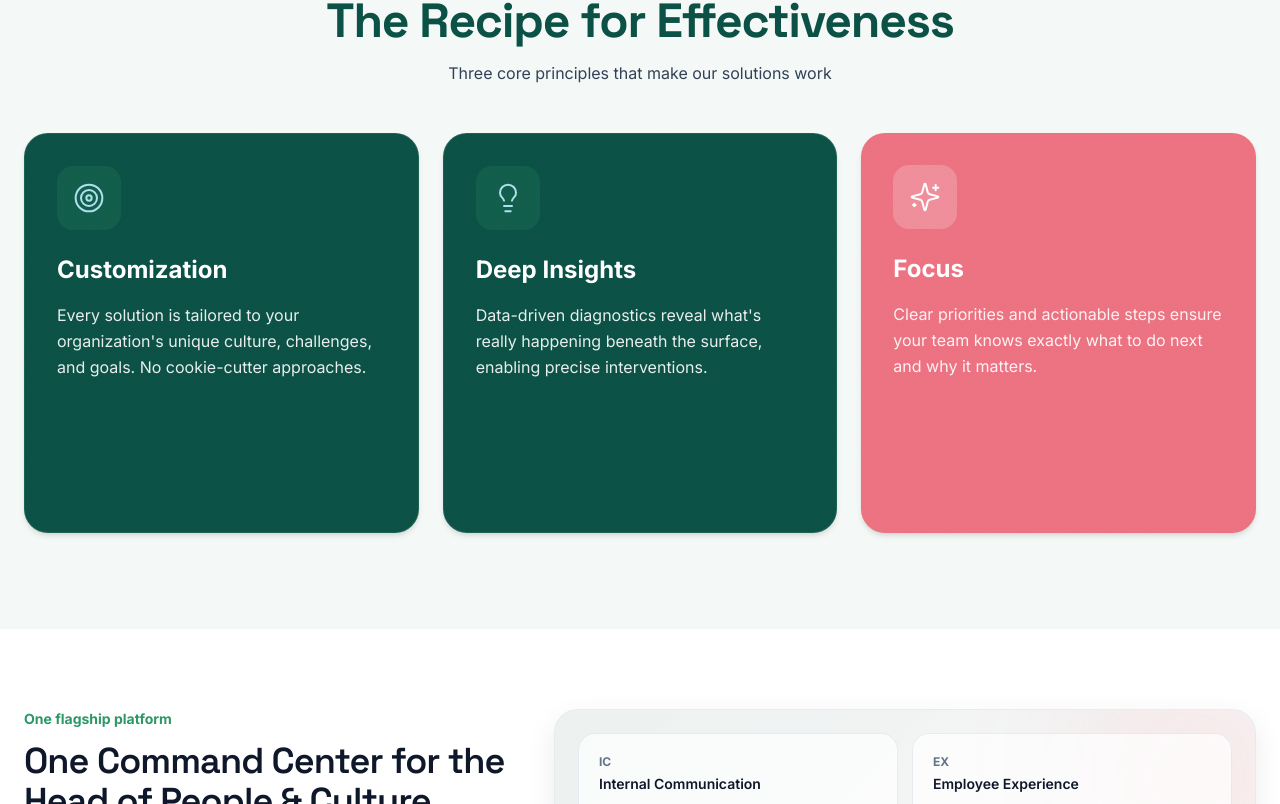
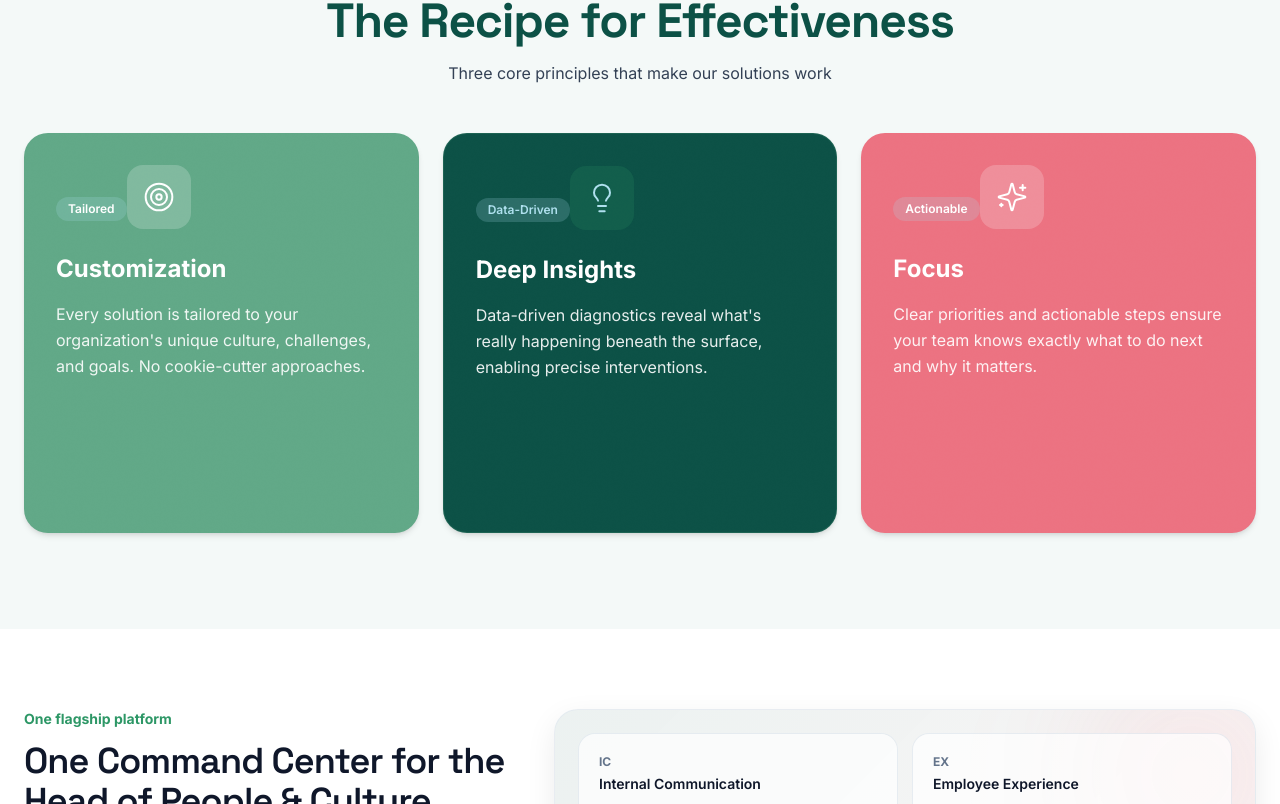
Before and after one commit to islamyossry3-cmyk/gkweb, a Next.js app: page / in a window 1280 px wide. Shown: the part 1776-2580 px from the top of the page. Built offline with nearby package versions, Linux system fonts and the light colour scheme; no server answers.

Commit message:
Updated trace

```diff
--- a/src/app/page.tsx
+++ b/src/app/page.tsx
@@ -36,10 +36,13 @@ export default function HomePage() {
             </div>
 
             <div className="mt-12 grid gap-6 md:grid-cols-3">
-              <BrandCard variant="dark" className="flex min-h-[400px] flex-col justify-between">
+              <BrandCard variant="sage" className="flex min-h-[400px] flex-col justify-between">
                 <div>
-                  <div className="mb-6 inline-flex h-16 w-16 items-center justify-center rounded-2xl bg-brand-green/20">
-                    <Target className="h-8 w-8 stroke-[1.5px] text-brand-blue" />
+                  <div className="mb-4 inline-flex items-center gap-2 rounded-full bg-brand-blue/20 px-3 py-1 text-xs font-semibold text-white backdrop-blur">
+                    Tailored
+                  </div>
+                  <div className="mb-6 inline-flex h-16 w-16 items-center justify-center rounded-2xl bg-white/20">
+                    <Target className="h-8 w-8 stroke-[1.5px] text-white" />
                   </div>
                   <h3 className="text-2xl font-bold">Customization</h3>
                   <p className="mt-4 text-base leading-relaxed text-white/90">
@@ -50,6 +53,9 @@ export default function HomePage() {
 
               <BrandCard variant="dark" className="flex min-h-[400px] flex-col justify-between">
                 <div>
+                  <div className="mb-4 inline-flex items-center gap-2 rounded-full bg-brand-blue/20 px-3 py-1 text-xs font-semibold text-brand-blue backdrop-blur">
+                    Data-Driven
+                  </div>
                   <div className="mb-6 inline-flex h-16 w-16 items-center justify-center rounded-2xl bg-brand-green/20">
                     <Lightbulb className="h-8 w-8 stroke-[1.5px] text-brand-blue" />
                   </div>
@@ -62,6 +68,9 @@ export default function HomePage() {
 
               <BrandCard variant="accent" className="flex min-h-[400px] flex-col justify-between">
                 <div>
+                  <div className="mb-4 inline-flex items-center gap-2 rounded-full bg-brand-blue/20 px-3 py-1 text-xs font-semibold text-white backdrop-blur">
+                    Actionable
+                  </div>
                   <div className="mb-6 inline-flex h-16 w-16 items-center justify-center rounded-2xl bg-white/20">
                     <Sparkles className="h-8 w-8 stroke-[1.5px] text-white" />
                   </div>
--- a/src/components/footer.tsx
+++ b/src/components/footer.tsx
@@ -37,6 +37,7 @@ export function Footer() {
                 <li><Link className="hover:text-slate-900" href="/security">Security & Data</Link></li>
                 <li><Link className="hover:text-slate-900" href="/ethics-psychometrics">Psychometrics Ethics</Link></li>
                 <li><Link className="hover:text-slate-900" href="/team">Team</Link></li>
+                <li><Link className="hover:text-slate-900" href="/careers">Careers</Link></li>
               </ul>
             </div>
 
--- a/src/components/header.tsx
+++ b/src/components/header.tsx
@@ -116,7 +116,7 @@ export function Header() {
             transition={{ duration: 0.22 }}
             className="hidden lg:block"
           >
-            <MegaPanel mega={openMega} />
+            <MegaPanel mega={openMega} onClose={() => setOpenMega(null)} />
           </motion.div>
         ) : null}
       </AnimatePresence>
@@ -192,7 +192,7 @@ export function Header() {
   );
 }
 
-function MegaPanel({ mega }: { mega: MegaKey }) {
+function MegaPanel({ mega, onClose }: { mega: MegaKey; onClose: () => void }) {
   const data = nav.mega[mega];
 
   return (
@@ -208,6 +208,7 @@ function MegaPanel({ mega }: { mega: MegaKey }) {
                     key={it.href}
                     href={it.href}
                     className="group rounded-xl p-3 transition hover:bg-slate-50"
+                    onClick={onClose}
                   >
                     <div className="flex items-center justify-between gap-2">
                       <div className="text-sm font-semibold text-slate-900">{it.label}</div>
@@ -230,6 +231,7 @@ function MegaPanel({ mega }: { mega: MegaKey }) {
                   key={h.href}
                   href={h.href}
                   className="group rounded-xl bg-white/70 p-4 ring-1 ring-slate-200/70 transition hover:bg-white"
+                  onClick={onClose}
                 >
                   <div className="flex items-center justify-between gap-2">
                     <div className="text-sm font-semibold text-slate-900">{h.title}</div>
@@ -242,12 +244,12 @@ function MegaPanel({ mega }: { mega: MegaKey }) {
 
             <div className="mt-5 rounded-xl bg-slate-950 p-4 text-white">
               <div className="text-xs font-semibold text-white/70">Need the cleanest starting point?</div>
-              <div className="mt-1 text-sm font-bold">We’ll recommend a path in 30 minutes.</div>
+              <div className="mt-1 text-sm font-bold">We'll recommend a path in 30 minutes.</div>
               <div className="mt-3 flex gap-2">
-                <Link href="/contact?intent=diagnosis" className={cn(buttonClasses('secondary'), 'px-3 py-2 text-xs')}>
+                <Link href="/contact?intent=diagnosis" className={cn(buttonClasses('secondary'), 'px-3 py-2 text-xs')} onClick={onClose}>
                   Book a Diagnosis
                 </Link>
-                <Link href="/contact?intent=demo" className={cn(buttonClasses('secondary'), 'px-3 py-2 text-xs')}>
+                <Link href="/contact?intent=demo" className={cn(buttonClasses('secondary'), 'px-3 py-2 text-xs')} onClick={onClose}>
                   Request Demo
                 </Link>
               </div>
--- a/src/content/navigation.ts
+++ b/src/content/navigation.ts
@@ -3,14 +3,12 @@ import { deliveryTypes } from './deliveryTypes';
 
 export const nav = {
   main: [
-    { label: 'Platform', href: '/platform' },
     { label: 'Solutions', href: '/solutions', mega: 'solutions' as const },
     { label: 'Products', href: '/products', mega: 'products' as const },
     { label: 'Methodology', href: '/methodology' },
     { label: 'Case Studies', href: '/case-studies' },
     { label: 'Resources', href: '/resources' },
-    { label: 'Team', href: '/team' },
-    { label: 'Careers', href: '/careers' }
+    { label: 'Team', href: '/team' }
   ],
   ctas: [
     { label: 'Book a Diagnosis', href: '/contact?intent=diagnosis', variant: 'secondary' as const },
```
